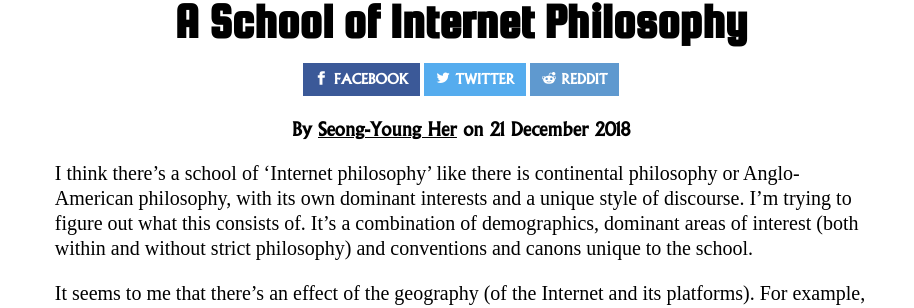
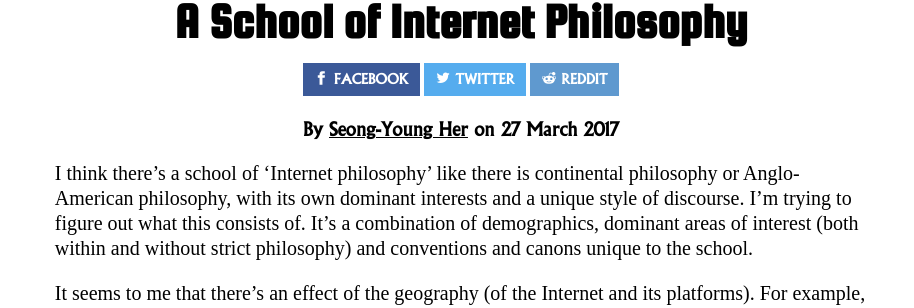
Before and after one commit to FraserThompson/PhilosophersMeme, a Jekyll site: the page built from _posts/2017-03-27-a-school-of-internet-philosophy.markdown, in a window 1280 px wide and 900 px high, scrolled down 380 px. Shown: the part 142-450 px from the top of the window, without its empty margins (179-1093 px from the left). Built offline with Jekyll 4.4.1, drawn with Linux system fonts in a browser that asks for light colours; nearby versions of some CDN libraries; some web fonts are replaced; library files that are not in the unit come from our copies.

Commit message:
Updated A School Of Internet Philosophy and 1 other file

```diff
--- a/_posts/2018-12-21-a-school-of-internet-philosophy.markdown
+++ b/_posts/2017-03-27-a-school-of-internet-philosophy.markdown
@@ -1,6 +1,6 @@
 ---
 title: A School of Internet Philosophy
-date: 2018-12-21 03:16:00 +13:00
+date: 2017-03-27 03:16:00 +13:00
 tags:
 - Internet philosophy
 - philosophy
```
